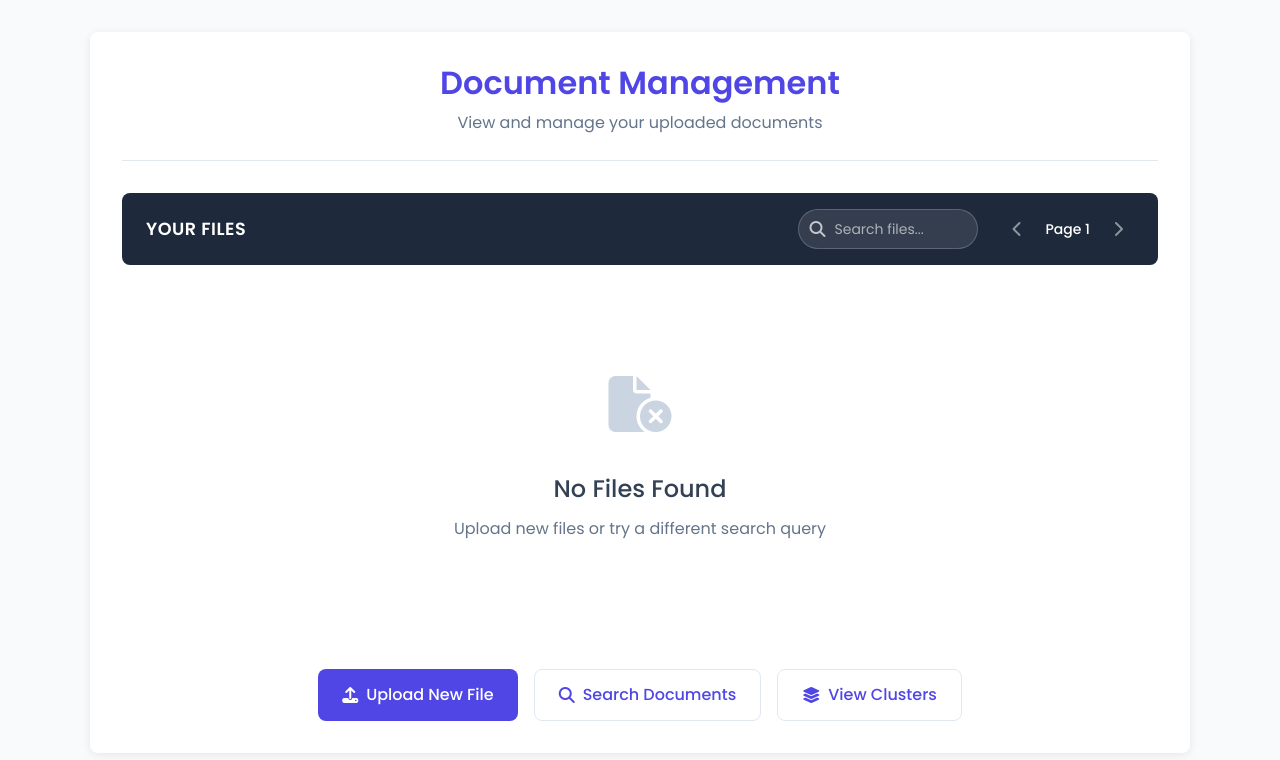
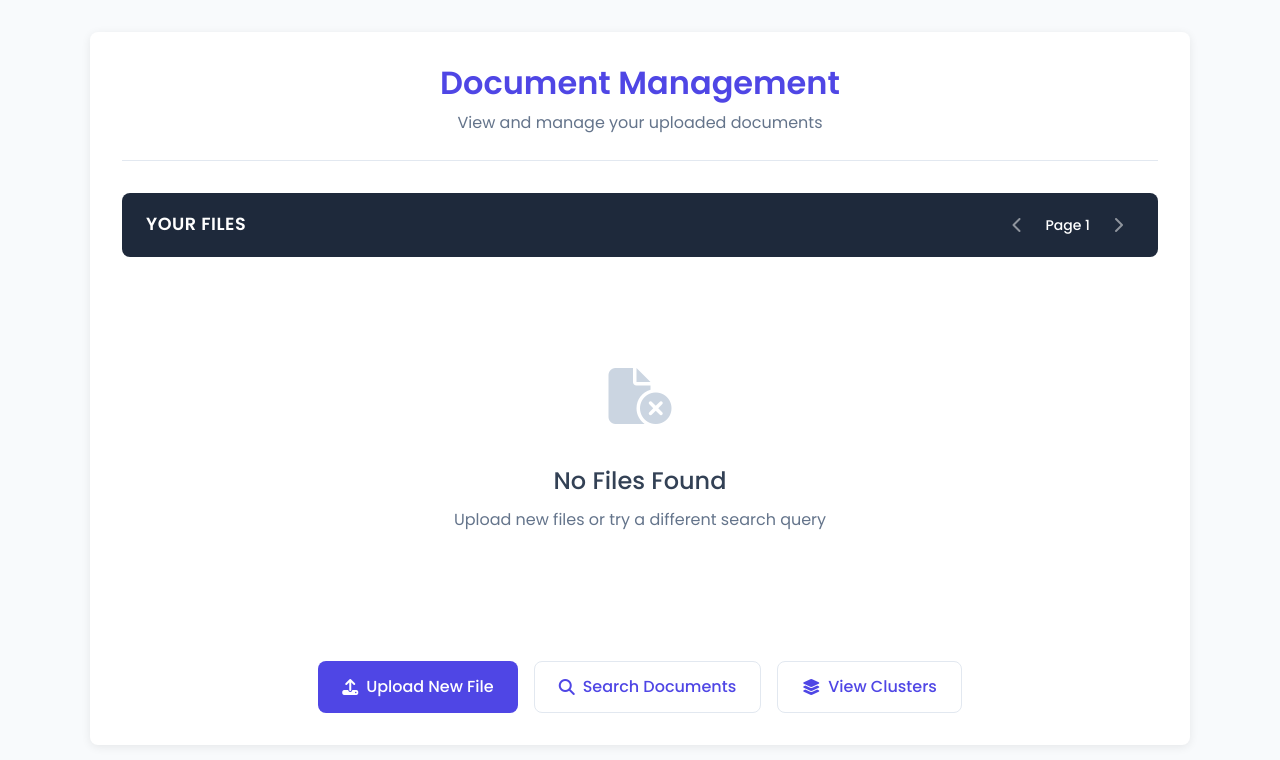
Before and after one commit to Srivardhan00/Keyword-Extractor, a Flask app: page /view-files in a window 1280 px wide. Shown: the top 760 px of the page. Run offline with Flask 3, Linux system fonts and the light colour scheme; data that the repository does not hold is empty; parts of the project's set-up code (start-up, migrations or seed data) failed here and were passed over; some libraries are stand-ins or nearby versions.

Commit message:
Remove search input functionality  on files page

```diff
--- a/static/js/file_management.js
+++ b/static/js/file_management.js
@@ -12,7 +12,6 @@ document.addEventListener("DOMContentLoaded", function () {
   const prevPage = document.getElementById("prevPage");
   const nextPage = document.getElementById("nextPage");
   const pageIndicator = document.getElementById("pageIndicator");
-  const searchInput = document.getElementById("searchInput");
 
   // Bootstrap components
   const editModal = new bootstrap.Modal(document.getElementById("editModal"));
@@ -46,14 +45,6 @@ document.addEventListener("DOMContentLoaded", function () {
     loadFiles(currentPage);
   });
 
-  searchInput.addEventListener(
-    "input",
-    debounce(() => {
-      currentPage = 1;
-      loadFiles(currentPage);
-    }, 300)
-  );
-
   keywordInput.addEventListener("keypress", function (e) {
     if (e.key === "Enter") {
       e.preventDefault();
@@ -75,12 +66,8 @@ document.addEventListener("DOMContentLoaded", function () {
     `;
 
     try {
-      const searchQuery = searchInput.value;
       let url = `/files?page=${page}&limit=${limit}`;
 
-      if (searchQuery) {
-        url += `&search=${encodeURIComponent(searchQuery)}`;
-      }
 
       console.log(`Fetching data from URL: ${url}`); // Debugging fetch URL
 
--- a/templates/files.html
+++ b/templates/files.html
@@ -35,15 +35,6 @@
       <div class="files-header">
         <h2>YOUR FILES</h2>
         <div class="controls">
-          <div class="search-container">
-            <i class="fas fa-search search-icon"></i>
-            <input
-              type="text"
-              id="searchInput"
-              class="search-input"
-              placeholder="Search files..."
-            />
-          </div>
           <div class="pagination-controls">
             <button id="prevPage" class="pagination-btn" disabled>
               <i class="fas fa-chevron-left"></i>
```
